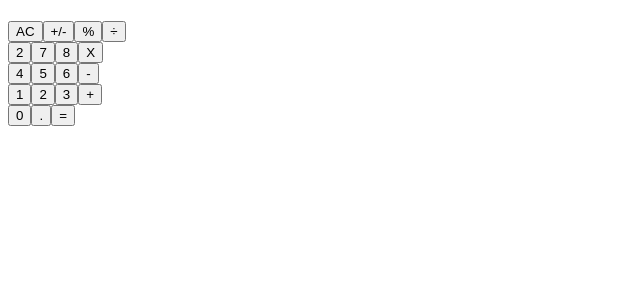
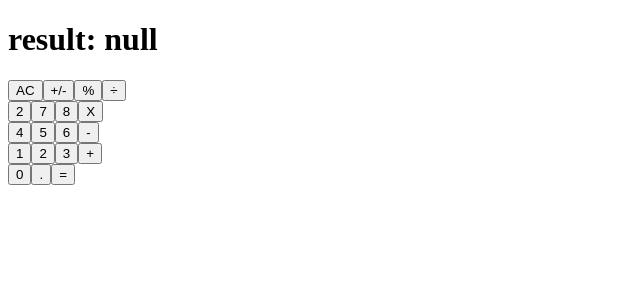
Before and after one commit to omar-labana/compu, a React (Create React App) app: page / in a window 1280 px wide. Shown: the top 300 px of the page, without its empty margins (0-640 px from the left). Built offline with nearby package versions, Linux system fonts and the light colour scheme.

Commit message:
Implement calculation

```diff
--- a/src/components/Button.js
+++ b/src/components/Button.js
@@ -2,14 +2,16 @@ import React from 'react';
 import PropTypes from 'prop-types';
 
 const Button = (props) => {
-  const { buttonName } = props;
+  const { buttonName, clickHandler } = props;
+  const handleClick = (buttonName) => clickHandler(buttonName);
   return (
-    <button type="button" name="button">{buttonName}</button>
+    <button type="button" name="button" onClick={(e) => handleClick(buttonName, e)}>{buttonName}</button>
   );
 };
 
 Button.propTypes = {
   buttonName: PropTypes.string.isRequired,
+  clickHandler: PropTypes.func.isRequired,
 };
 
 export default Button;
--- a/src/components/ButtonPanel.js
+++ b/src/components/ButtonPanel.js
@@ -1,7 +1,10 @@
 import React from 'react';
+import PropTypes from 'prop-types';
+
 import Button from './Button';
 
-function ButtonPanel() {
+const ButtonPanel = (props) => {
+  const { clickHandler } = props;
   const buttons = [
     [
       {
@@ -61,7 +64,10 @@ function ButtonPanel() {
     ],
     [{ text: '0' }, { text: '.' }, { text: '=' }],
   ];
-  const renderButtons = (array) => array.map((i) => <Button buttonName={i.text} key={i.text} />);
+
+  const trick = (i) => <Button buttonName={i.text} key={i.text} clickHandler={clickHandler} />;
+
+  const renderButtons = (a) => a.map((i) => trick(i));
 
   const buttonItems = buttons.map((array) => <div key={array[0].text}>{renderButtons(array)}</div>);
 
@@ -70,6 +76,10 @@ function ButtonPanel() {
       {buttonItems}
     </>
   );
-}
+};
+
+ButtonPanel.propTypes = {
+  clickHandler: PropTypes.func.isRequired,
+};
 
 export default ButtonPanel;
--- a/src/components/Display.js
+++ b/src/components/Display.js
@@ -4,7 +4,7 @@ const Display = (props) => {
   const { result } = props;
   return (
     <div>
-      <h1>{result}</h1>
+      <h1>{`result: ${result}`}</h1>
     </div>
   );
 };
```
